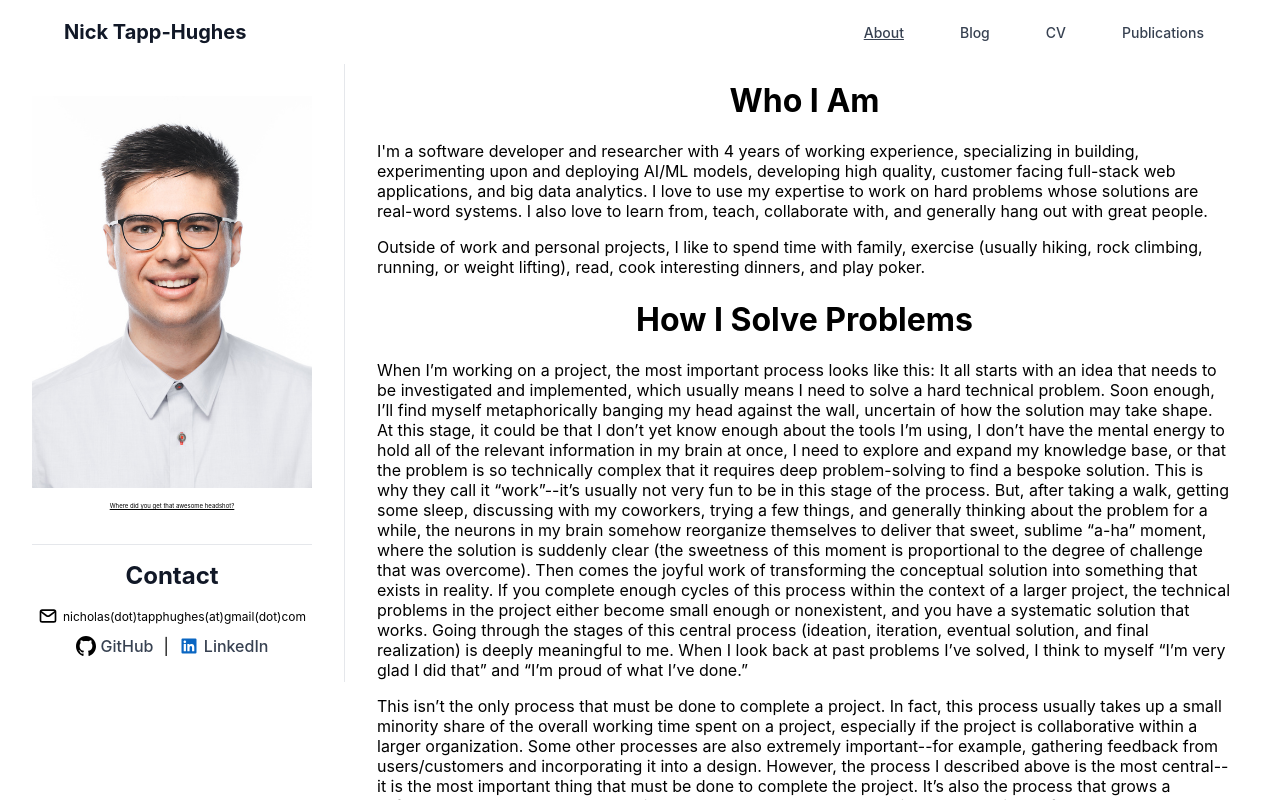
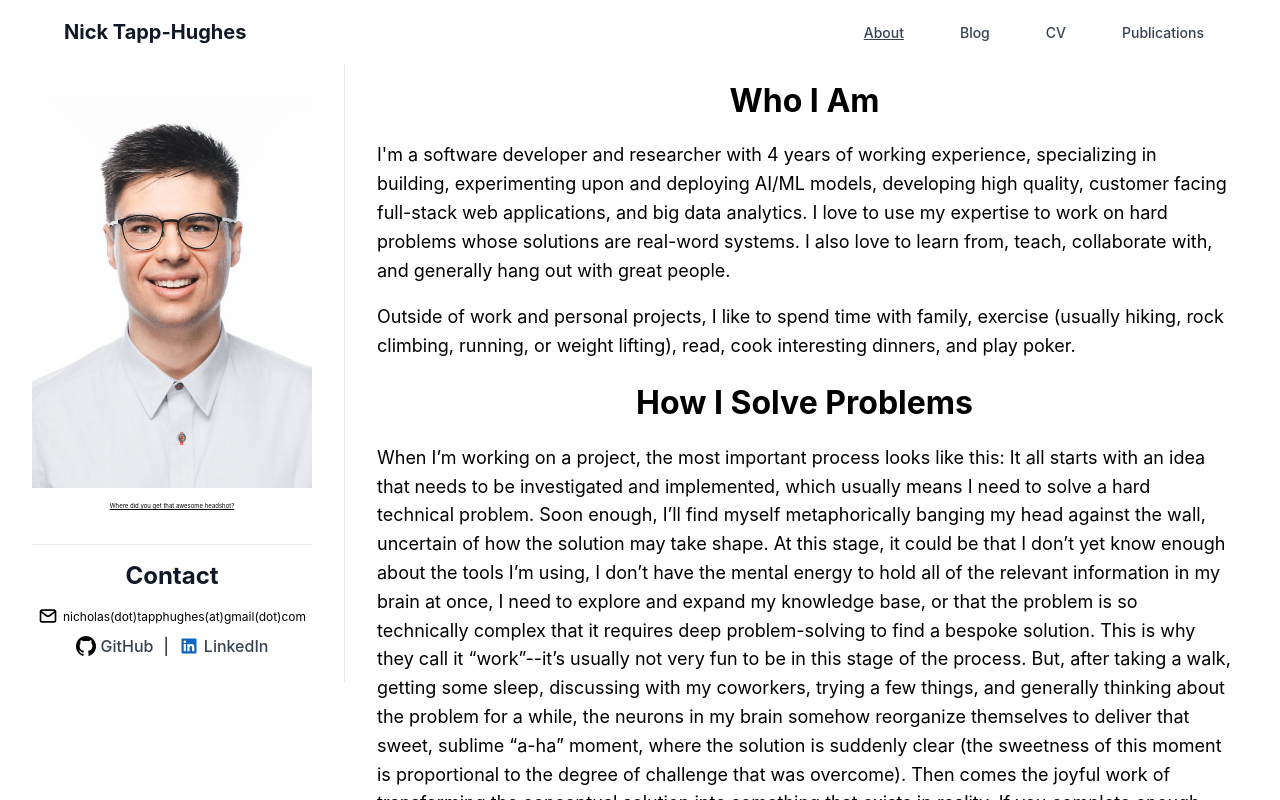
Before and after one commit to tapphughesn/blog, a React (Vite) app in the folder app/: page / in a window 1280 px wide. Shown: the top 800 px of the page. Built offline with nearby package versions, Linux system fonts and the light colour scheme.

Commit message:
line spacing for about page

```diff
--- a/app/src/App.css
+++ b/app/src/App.css
@@ -7,6 +7,11 @@
 
 .routed-content {
   margin-top: 2rem;
+}
+
+.main-paragraph {
+  font-size: 1.125rem;
+  line-height: 1.6;
 }
 
 /* #region Publications */
```
